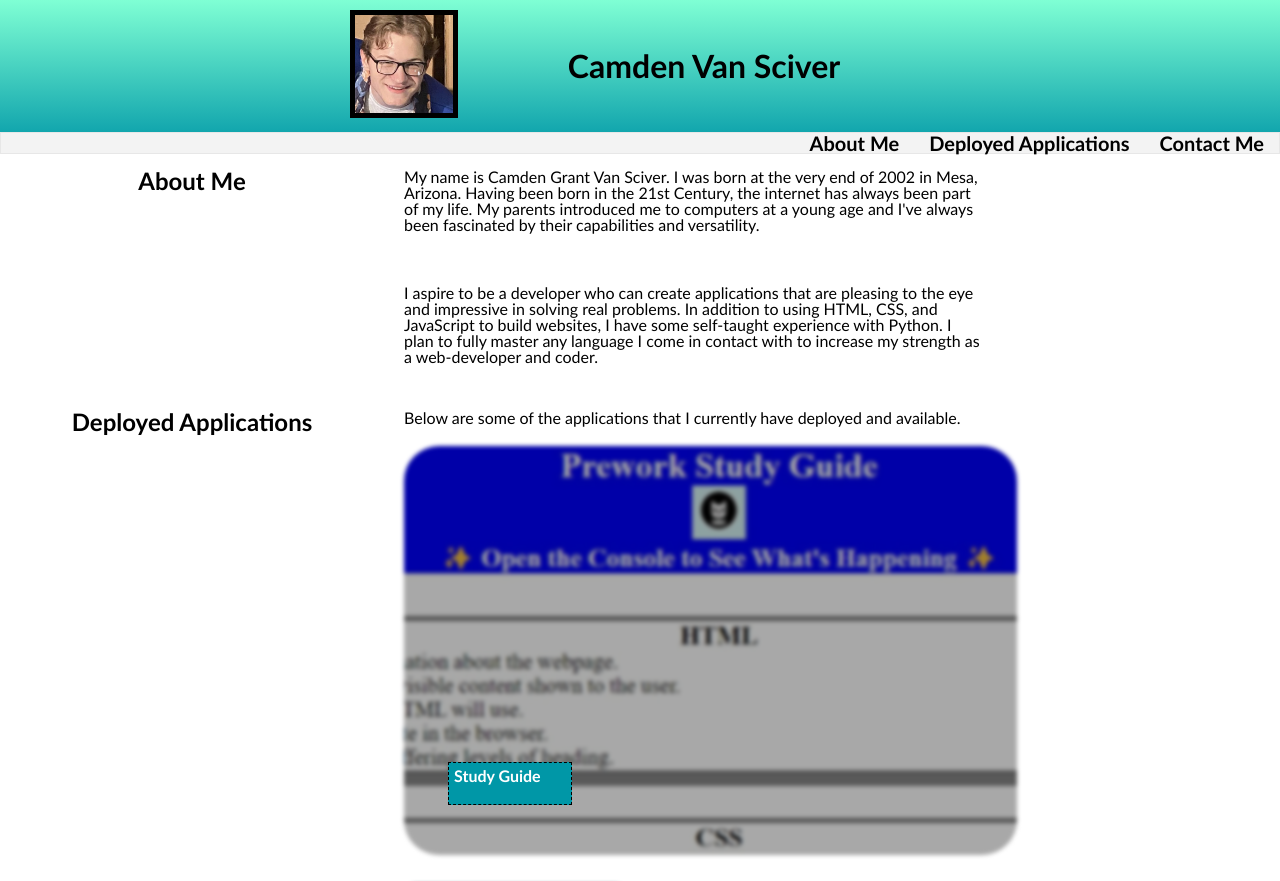
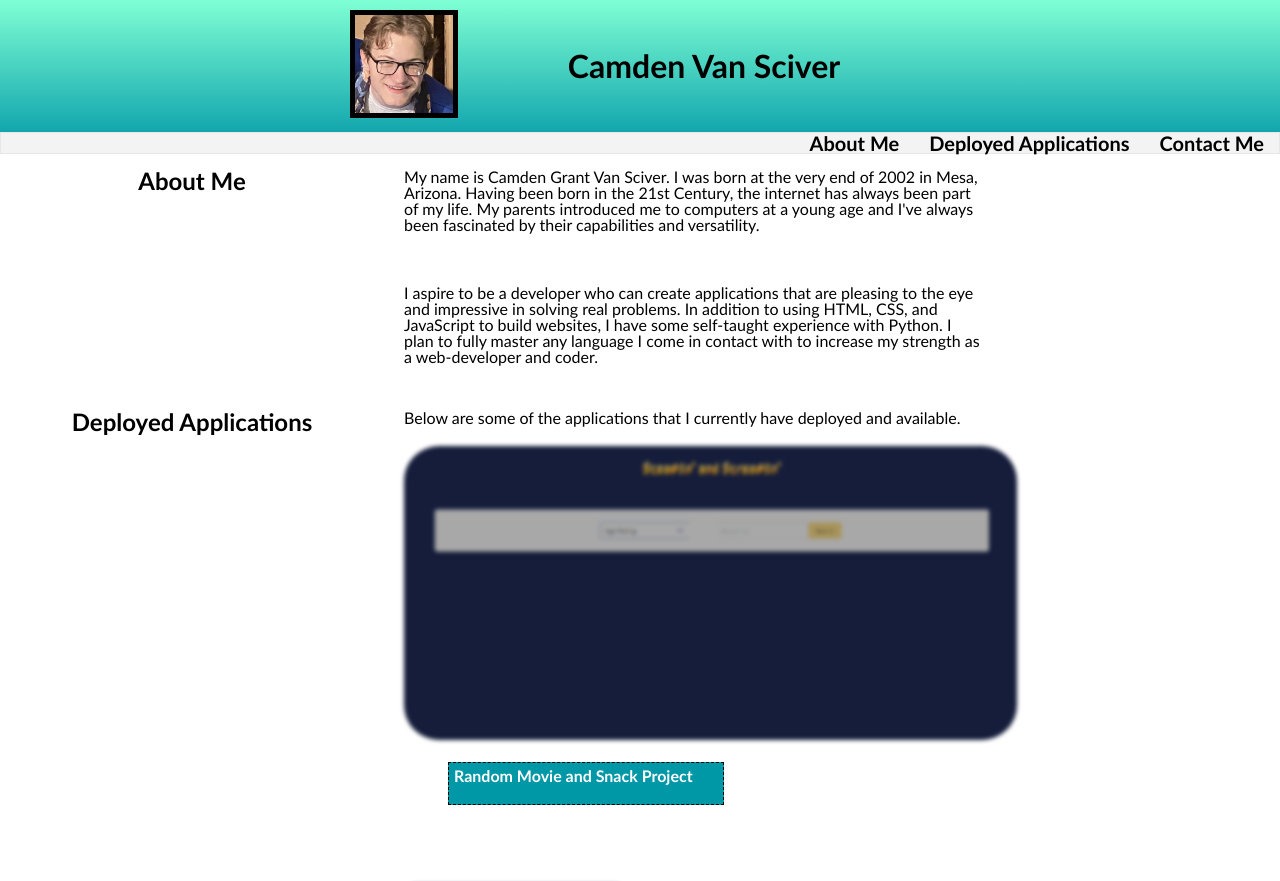
Before and after one commit to FarmFreshYeets/challenge-2-portfolio, a plain HTML site: page index.html in a window 1280 px wide. Shown: the top 881 px of the page. Drawn offline with Linux system fonts and the light colour scheme.

Commit message:
switched the study guide application with the project 1 application

```diff
--- a/index.html
+++ b/index.html
@@ -49,10 +49,10 @@
             <h2 class="center">Deployed Applications</h2>
             <p>Below are some of the applications that I currently have deployed and available.</p>
             <section id="card1">
-                <a href="https://farmfreshyeets.github.io/prework-study-guide/">
-                    <h3>Study Guide</h3>
-                    <img src="./assets/images/Screenshot (26).jpg" alt="Screenshot of study guide webpage.">
-                    <h3 class="hide1">Study Guide</h3>
+                <a href="https://farmfreshyeets.github.io/Steamin-And-Streamin/">
+                    <h3>Random Movie and Snack Project</h3>
+                    <img src="./assets/images/Screenshot (38).png" alt="Screenshot movie project">
+                    <h3 class="hide1">Random Movie and Snack Project</h3>
                 </a>
             </section>
             <a class="cards" href="https://farmfreshyeets.github.io/full-stack-challenge-1/">
```
Also changed, not shown: assets/images/Screenshot (38).png (added).
